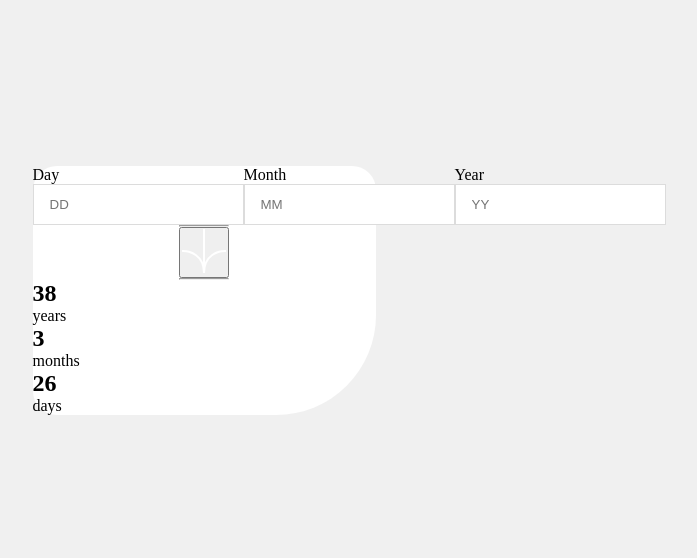
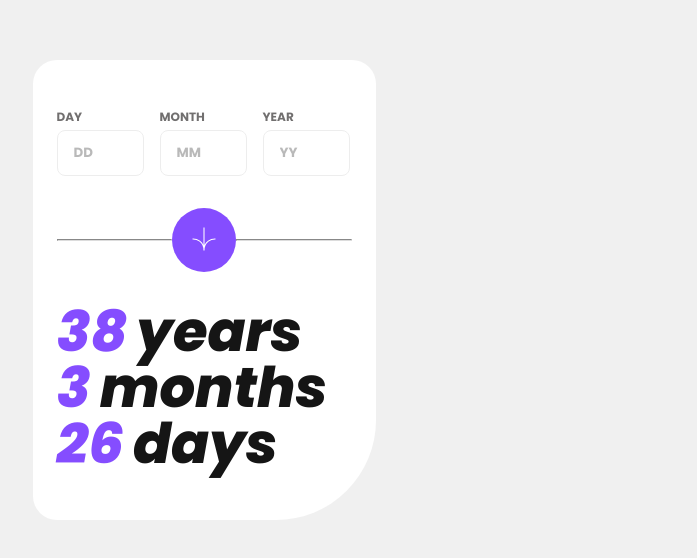
Before and after one commit to Swag-blips/age-calculator, a plain HTML site: page index.html in a window 1280 px wide. Shown: the part 110-668 px from the top of the page, without its empty margins (436-1133 px from the left). Drawn offline with Linux system fonts and the light colour scheme.

Commit message:
javascript complete

```diff
--- a/index.html
+++ b/index.html
@@ -40,7 +40,7 @@
               <input type="number" name="Year" id="Year" placeholder="YY" />
             </div>
           </div>
-          <div>
+          <div class="submission">
             <hr />
             <button>
               <img src="./assets/images/icon-arrow.svg" alt="submit" />
@@ -49,16 +49,16 @@
           </div>
         </form>
 
-        <div>
-          <div>
+        <div class="results">
+          <div class="result">
             <h2>38</h2>
             <p>years</p>
           </div>
-          <div>
+          <div class="result">
             <h2>3</h2>
             <p>months</p>
           </div>
-          <div>
+          <div class="result">
             <h2>26</h2>
             <p>days</p>
           </div>
--- a/style.css
+++ b/style.css
@@ -1,3 +1,5 @@
+@import "./font.css";
+
 * {
   margin: 0;
   padding: 0;
@@ -6,12 +8,16 @@
 
 :root {
   --bg: #f0f0f0;
+  --primary: #854dff;
   --neutral: #ffffff;
   --border-color: #dcdcdc;
+  --label: #716f6f;
+  --neutralB: #151515;
 }
 
 body {
   background-color: var(--bg);
+  font-family: "Poppins";
 }
 
 main {
@@ -25,6 +31,7 @@ main {
   width: 343px;
   border-radius: 24px 24px 100px 24px;
   background-color: var(--neutral);
+  padding: 48px 24px;
 }
 
 form {
@@ -32,21 +39,99 @@ form {
   flex-direction: column;
   justify-content: center;
   align-items: center;
-  width: 100%;
 }
 
 input {
   outline: none;
   padding: 12px 16px;
   border: 1px solid var(--border-color);
+  border-radius: 8px;
+  width: 87px;
+  font-family: "Poppins";
+  font-size: 16spx;
+  font-weight: bold;
+  color: var(--neutralB);
+  opacity: 50%;
 }
 
 .fields {
   display: flex;
   width: 100%;
+  gap: 16px;
 }
 
 .field {
   display: flex;
   flex-direction: column;
+  gap: 4px;
 }
+
+label {
+  text-transform: uppercase;
+  text-align: left;
+  font-weight: bold;
+  font-size: 12px;
+  letter-spacing: 25%;
+  color: var(--label);
+}
+
+.submission {
+  margin-top: 32px;
+  margin-bottom: 32px;
+
+  display: flex;
+  flex-direction: row;
+  align-items: center;
+  width: 100%;
+  gap: 0px;
+}
+
+hr {
+  width: 100%;
+  height: 1px;
+  border-color: var(--border-color);
+}
+
+button {
+  border: none;
+  outline: none;
+  border-radius: 216px;
+  height: 64px;
+  width: 57%;
+  background-color: var(--primary);
+}
+img {
+  width: 24px;
+  height: 24px;
+}
+
+.results {
+  display: flex;
+  flex-direction: column;
+  justify-content: center;
+}
+.result {
+  display: flex;
+  align-items: center;
+  width: 100%;
+  gap: 9px;
+
+  h2 {
+    font-size: 56px;
+    color: var(--primary);
+    line-height: 100%;
+    letter-spacing: -2%;
+    text-align: left;
+    font-weight: 800;
+    font-style: italic;
+  }
+  p {
+    font-size: 56px;
+    color: var(--neutralB);
+    line-height: 100%;
+    letter-spacing: -2%;
+    text-align: left;
+    font-weight: 800;
+    font-style: italic;
+  }
+}
```
